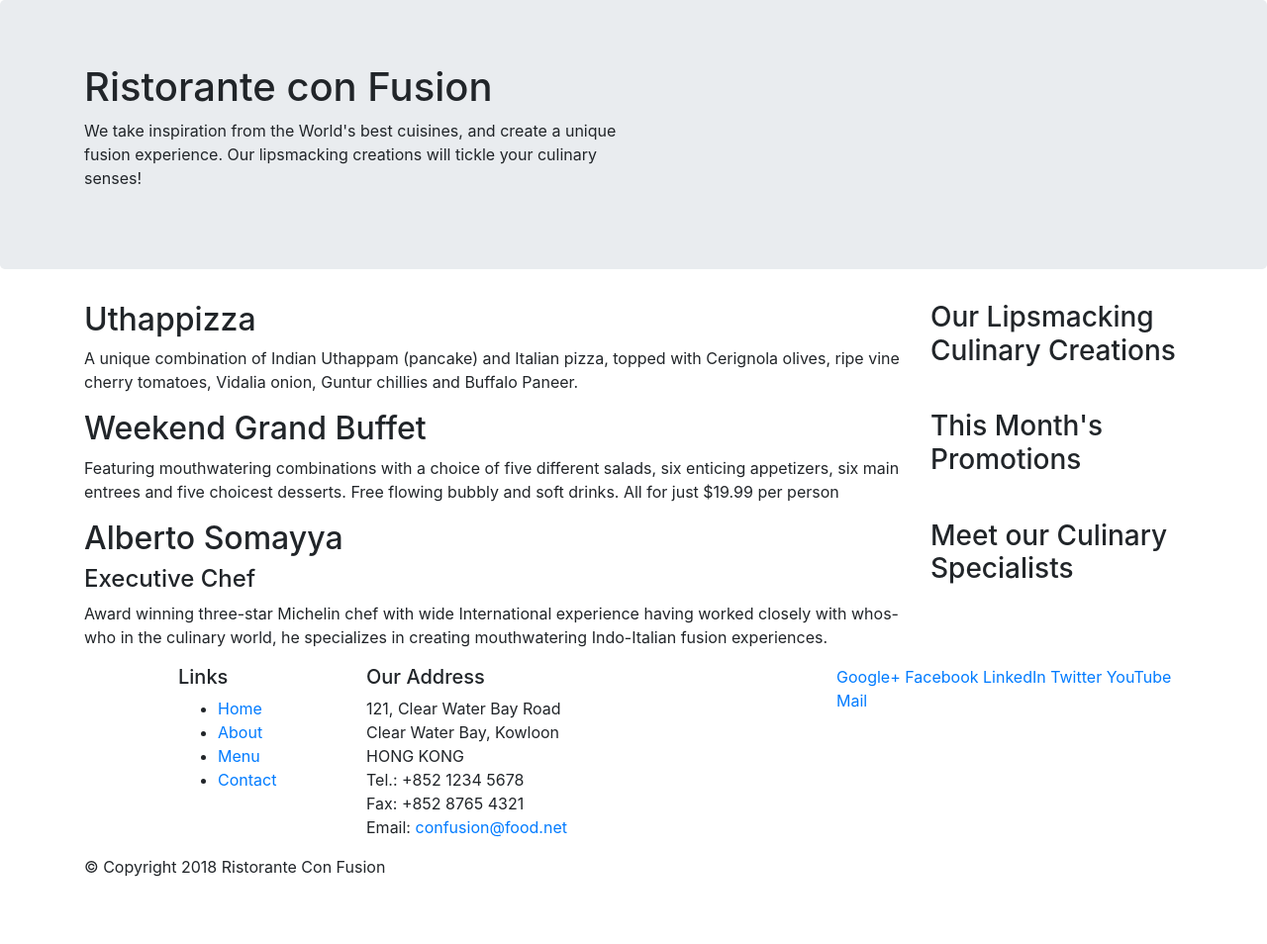
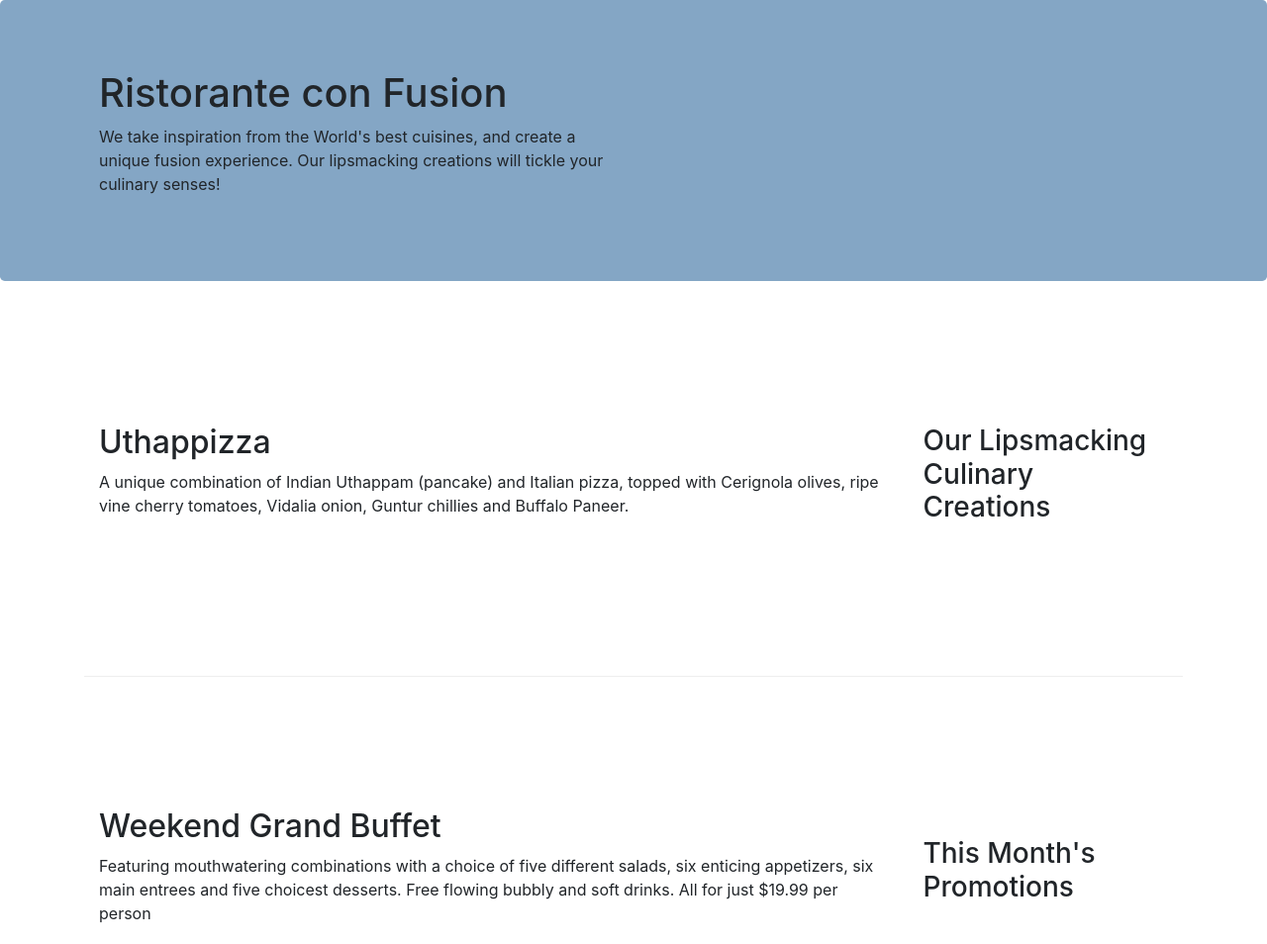
Before and after one commit to itariss/ristorant-con-fusion, a website: page index.html in a window 1280 px wide. Shown: the top 954 px of the page at 99% size. Before the commit the page ends 904 px from the top, so only its background shows below. Drawn offline with nearby package versions, Linux system fonts and the light colour scheme.

Commit message:
Bootstrap part 2

```diff
--- /dev/null
+++ b/css/style.css
@@ -0,0 +1,29 @@
+.row-header {
+    margin: 0 auto;
+    padding: 0 auto;
+}
+
+.row-content {
+    margin: 0 auto;
+    padding: 50px 0 50px 0;
+    border-bottom: 1px ridge;
+    min-height: 400px;
+}
+
+.footer {
+    background: #9fb9a9;
+    margin: 0;
+    padding: 20px 0 20px 0;
+}
+
+.jumbotron {
+    padding: 70px 30px 70px 30px;
+    margin: 0 auto;
+    background-color: #84a6c5;
+}
+
+.address {
+    font-size: 80%;
+    margin: 0;
+    color: #0f0f0f;
+}
--- a/index.html
+++ b/index.html
@@ -9,13 +9,14 @@
 
     <!-- Bootstrap CSS -->
     <link rel="stylesheet" href="node_modules/bootstrap/dist/css/bootstrap.min.css" />
+    <link rel="stylesheet" href="./css/style.css">
     <title>Ristorante Con Fusion</title>
 </head>
 
 <body>
     <header class="jumbotron">
         <div class="container">
-            <div class="row">
+            <div class="row row-header">
                 <div class="col-12 col-sm-6">
                     <h1>Ristorante con Fusion</h1>
                     <p>
@@ -31,7 +32,7 @@
     </header>
 
     <div class="container">
-        <div class="row">
+        <div class="row row-content align-items-center">
             <div class="col-12 col-sm-4 order-sm-last col-md-3">
                 <h3>Our Lipsmacking Culinary Creations</h3>
             </div>
@@ -46,7 +47,7 @@
             </div>
         </div>
 
-        <div class="row">
+        <div class="row row-content align-items-center">
             <div class="col-12 col-sm-4  order-sm-last col-md-3">
                 <h3>This Month's Promotions</h3>
             </div>
@@ -61,7 +62,7 @@
             </div>
         </div>
 
-        <div class="row">
+        <div class="row row-content align-items-center">
             <div class="col-12 col-sm-4 order-sm-last col-md-3">
                 <h3>Meet our Culinary Specialists</h3>
             </div>
@@ -78,12 +79,12 @@
         </div>
     </div>
 
-    <footer>
+    <footer class="footer">
         <div class="container">
             <div class="row">
                 <div class="col-4 offset-1 col-sm-2">
                     <h5>Links</h5>
-                    <ul>
+                    <ul class="list-unstyled">
                         <li><a href="#">Home</a></li>
                         <li><a href="#">About</a></li>
                         <li><a href="#">Menu</a></li>
@@ -102,8 +103,8 @@
                         <a href="mailto:confusion@food.net">confusion@food.net</a>
                     </address>
                 </div>
-                <div class="col-14 col-sm-4">
-                    <div>
+                <div class="col-14 col-sm-4 align-self-center">
+                    <div class="text-center">
                         <a href="http://google.com/+">Google+</a>
                         <a href="http://www.facebook.com/profile.php?id=">Facebook</a>
                         <a href="http://www.linkedin.com/in/">LinkedIn</a>
@@ -113,7 +114,7 @@
                     </div>
                 </div>
             </div>
-            <div class="row">
+            <div class="row justify-content-center">
                 <div class="col-auto">
                     <p>© Copyright 2018 Ristorante Con Fusion</p>
                 </div>
```
